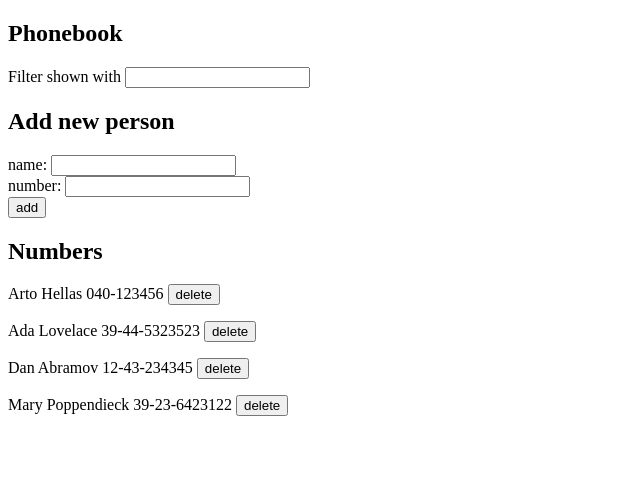
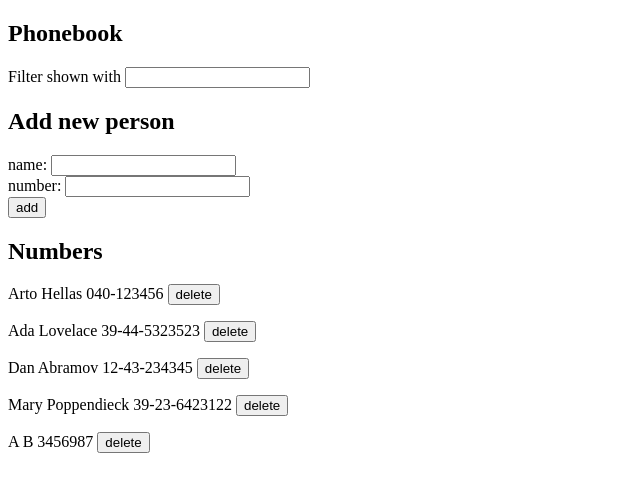
Before and after one commit to NooraBacklund/fullstack-2022, a React (Create React App) app in the folder part2/puhelinluettelo/: page / in a window 1280 px wide. Shown: the top 492 px of the page, without its empty margins (0-640 px from the left). Built offline with nearby package versions, Linux system fonts and the light colour scheme; data requests are answered from the project's data file.

Commit message:
Added part 2.18 solution

```diff
--- a/part2/puhelinluettelo/db.json
+++ b/part2/puhelinluettelo/db.json
@@ -19,6 +19,11 @@
       "name": "Mary Poppendieck",
       "number": "39-23-6423122",
       "id": 6
+    },
+    {
+      "name": "A B",
+      "number": "3456987",
+      "id": 8
     }
   ]
 }
--- a/part2/puhelinluettelo/src/components/PersonForm.js
+++ b/part2/puhelinluettelo/src/components/PersonForm.js
@@ -11,7 +11,8 @@ const PersonForm = ({ persons, setPersons }) => {
 
     const addPerson = (event) => {
         event.preventDefault()
-        const newPerson = {
+        // Note use of "let" instead of "const", to allow for enrichment with id if this is an existing person
+        let newPerson = {
             name: newName,
             number: newNumber
         }
@@ -19,7 +20,17 @@ const PersonForm = ({ persons, setPersons }) => {
         // Check if person already exists, only add new persons
         if (persons.map(person => person.name).includes(newName)) {
             // Alert of duplicate, do not add person
-            alert(`${newName} is already added to phone book`)
+            if (window.confirm(`${newName} is already added to phone book, replace the old number with a new one?`)) {
+                // Get person ID
+                const id = persons.filter(p => p.name === newName)[0].id
+                // Replace number
+                newPerson = { ...newPerson, id: id }
+                personService
+                    .updatePerson(newPerson)
+                    .then(response => {
+                        setPersons(persons.map(p => p.id !== newPerson.id ? p : response.data))
+                    })
+            }
         } else {
             // Add person to phonebook
             personService
--- a/part2/puhelinluettelo/src/services/persons.js
+++ b/part2/puhelinluettelo/src/services/persons.js
@@ -7,4 +7,6 @@ const addPerson = (newPerson) => axios.post(baseUrl, newPerson)
 
 const deletePerson = (id) => axios.delete(`${baseUrl}/${id}`)
 
-export default { getAll, addPerson, deletePerson }
+const updatePerson = (person) => axios.put(`${baseUrl}/${person.id}`, person)
+
+export default { getAll, addPerson, deletePerson, updatePerson }
```
